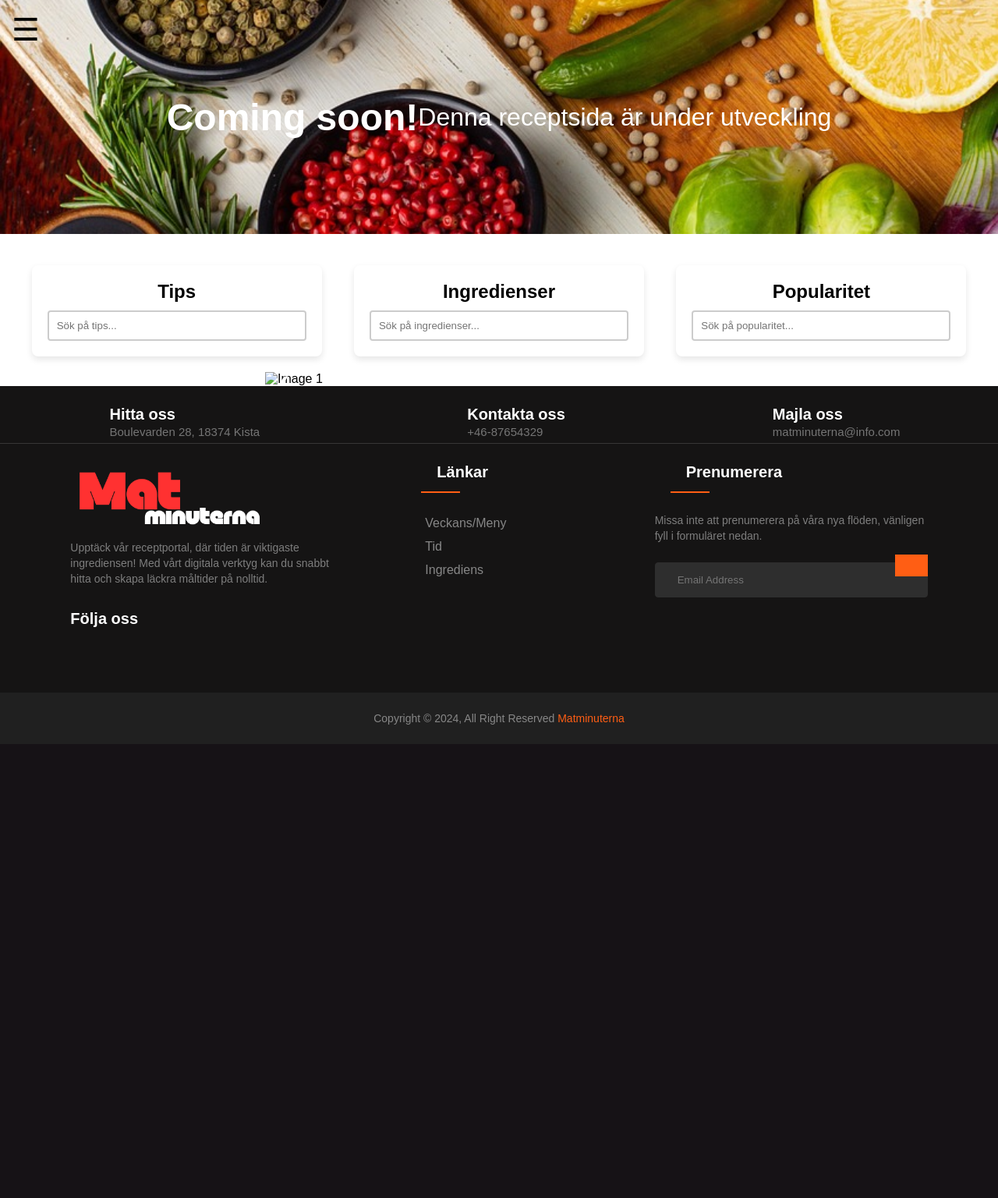
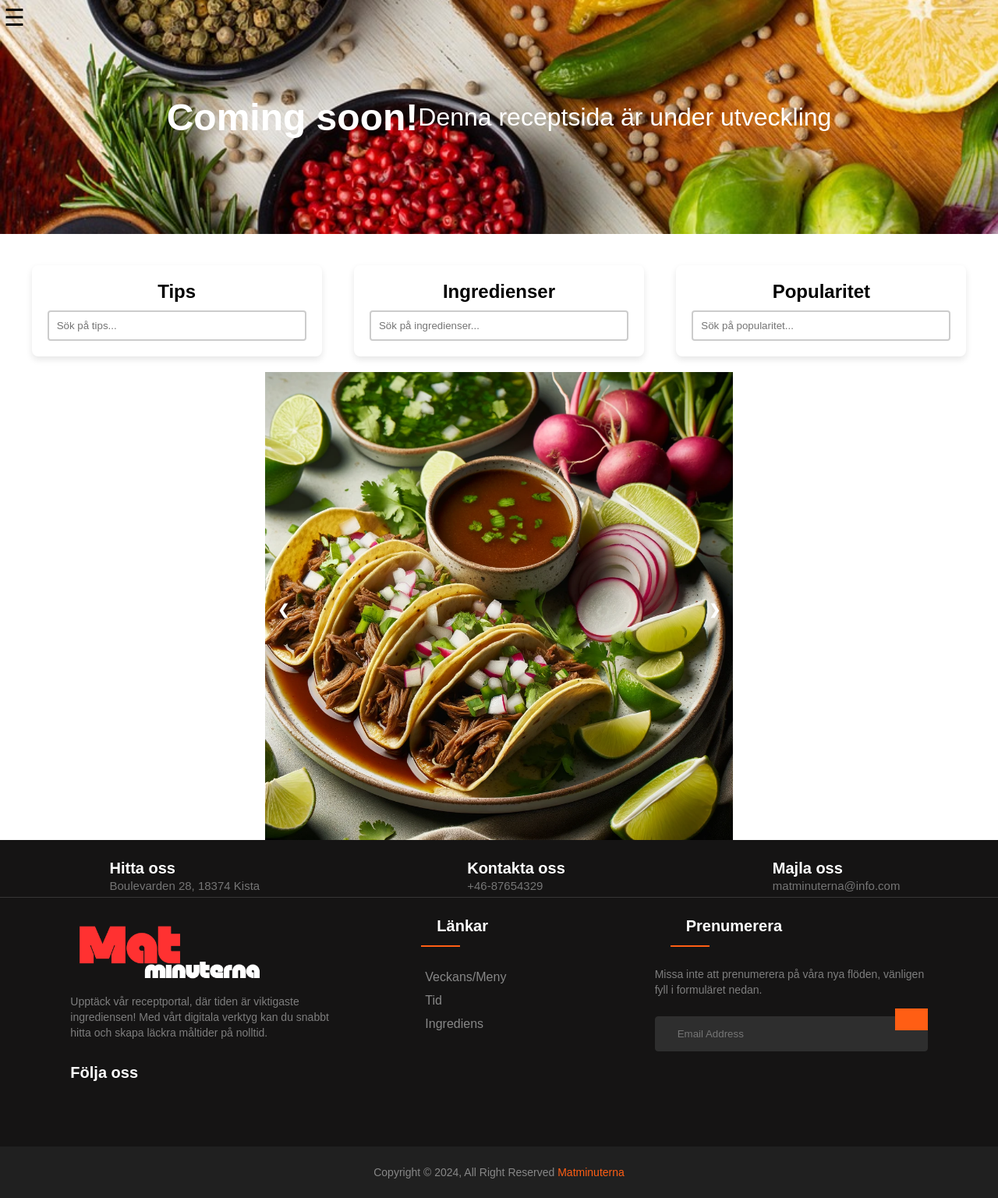
Before and after one commit to PetarNikolicc/Agil, a Flask app: page / in a window 1280 px wide. Shown: the whole page at 78% size. Before the commit the page ends 954 px from the top, so only its background shows below. Run offline with Flask 3, Linux system fonts and the light colour scheme; some libraries are stand-ins or nearby versions.

Commit message:
Ändrat sidebar och lagt till bilder.

```diff
--- a/static/stylesidebar.css
+++ b/static/stylesidebar.css
@@ -1,18 +1,12 @@
-body {
-    font-family: Arial, sans-serif;
-    margin: 0;
-    padding: 0;
-}
-
 .menu-tab {
     color: black;
-    padding: 15px;
     cursor: pointer;
     position: fixed;
-    top: 0px;
-    left: 0px;
-    z-index: 1;
-    font-size: 40px;
+    top: 5px;
+    left: 5px;
+    font-size: 30px;
+    border: none;
+    border-radius: 5px;
 }
 
 .sidebar {
@@ -20,28 +14,56 @@ body {
     width: 0;
     position: fixed;
     z-index: 2;
-    top: 0;
-    left: 0;
-    background-color: #202020;
+    top: 5px;
+    left: 5px;
+    background-color: black;
+    color: #fff;
     overflow-x: hidden;
     transition: 0.5s;
-    padding-top: 60px;
+}
+
+.sidebar-header img {
+    max-height: 55px;
+    display: flex;
+    align-items: center;
+    justify-content: space-between;
+    margin-bottom: 20px;
+}
+
+.sidebar-header .logo {
+    max-height: 5px;
+    max-width: 250px;
+    margin-left: 0px;
+    display: flex;
+}
+
+.sidebar-header .closebtn {
+    font-size: 30px;
+    cursor: pointer;
+    color: white;
+    background: none;
+    border: none;
+    top: 5px;
+    left: 5px;
+    padding: 0;
 }
 
 .sidebar a {
-    padding: 15px 25px;
+    padding: 10px 20px;
     text-decoration: none;
-    font-size: 25px;
+    font-size: 15px;
     color: white;
     display: block;
     transition: 0.3s;
+    margin:10px 0;
+    border-radius: 4px;
 }
 
-/* .sidebar a:hover {
-    background-color: #f04d4d;
-} */
+.sidebar a:hover {
+    background-color: #575757;
+}
 
-.sidebar .closebtn {
+.sidebar {
     position: absolute;
     top: 0px;
     left: 0px;
--- a/templates/index.html
+++ b/templates/index.html
@@ -11,10 +11,15 @@
     <link rel="stylesheet" href="/static/karusell.css">
 </head>
 <body>
+
     <div class="menu-tab" onclick="openNav()" aria-label="Open sidebar">☰</div>
 
     <div id="mySidebar" class="sidebar" aria-expanded="false">
-        <a href="javascript:void(0)" class="closebtn" onclick="closeNav()" aria-label="Close sidebar">☰</a>
+        <div class="sidebar-header">
+            <a href="javascript:void(0)" class="closebtn" onclick="closeNav()" aria-label="Close sidebar">☰</a>
+            <img src="/images/Matminuterna151414.png" alt="Matminuterna Logo">
+        </div>
+
         <a href="#about" onclick="closeNav()">Om oss</a>
         <a href="#recipes" onclick="closeNav()">Snabba recept</a>
         <a href="#ingredients" onclick="closeNav()">Skriv in dina Ingredienser</a>
@@ -46,9 +51,11 @@
     </div>
 
     <div class="carousel">
-        <img src="https://via.placeholder.com/600x400?text=Image+1" class="active" alt="Image 1">
-        <img src="https://via.placeholder.com/600x400?text=Image+2" alt="Image 2">
-        <img src="https://via.placeholder.com/600x400?text=Image+3" alt="Image 3">
+        <img src="/images/tacos.jpg" class="active" alt="tacos image">
+        <img src="/images/picnic.jpg" alt="picnic image">
+        <img src="/images/completo.jpg" alt="completo image">
+        <img src="/images/spanglishsandwich.jpg" alt="sandwich image">
+        <img src="/images/lax.jpg" alt="salmon image">
         <a class="prev" onclick="changeSlide(-1)">&#10094;</a>
         <a class="next" onclick="changeSlide(1)">&#10095;</a>
     </div>
@@ -170,7 +177,7 @@
 
     <script>
         function openNav() {
-            document.getElementById("mySidebar").style.width = "250px";
+            document.getElementById("mySidebar").style.width = "170px"; // Minska bredden på sidobaren
             document.getElementById("overlay").style.display = "block";
             document.getElementById("mySidebar").setAttribute('aria-expanded', 'true');
         }
```
Also changed, not shown: images/completo.jpg (added), images/lax.jpg (added), images/picnic.jpg (added), images/spanglishsandwich.jpg (added), images/tacos.jpg (added), 1 other file.
